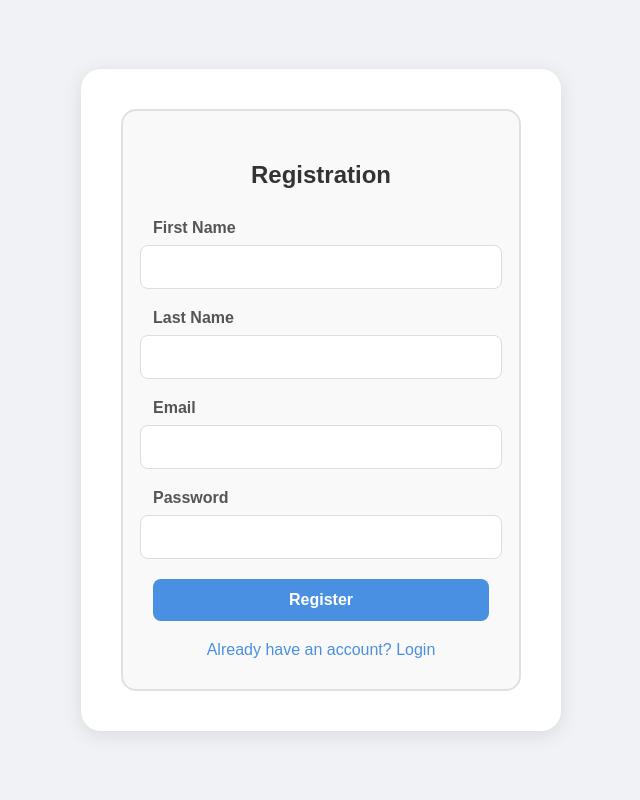
After one commit to tomsmith11/django-mo, a Django app: template myapp/templates/register.html in a window 1280 px wide. The commit adds this page. Shown: the whole page, without its empty margins (319-959 px from the left). Run offline with Django 5.2, Linux system fonts and the light colour scheme; the template is opened without the code that fills it, so the values that code supplies are empty; parts of the project's set-up code (start-up, migrations or seed data) failed here and were passed over.

Commit message:
Created new home login and register pages

```diff
--- /dev/null
+++ b/myapp/static/styles.css
@@ -0,0 +1,83 @@
+body {
+  font-family: Arial, sans-serif;
+  background-color: #f0f2f5;
+  margin: 0;
+  padding: 0;
+  display: flex;
+  justify-content: center;
+  align-items: center;
+  min-height: 100vh;
+}
+
+.container {
+  background-color: #ffffff;
+  border-radius: 20px;
+  box-shadow: 0 4px 20px rgba(0, 0, 0, 0.1);
+  padding: 40px;
+  width: 100%;
+  max-width: 400px;
+}
+
+.registration-form {
+  background-color: #f9f9f9;
+  border: 2px solid #e0e0e0;
+  border-radius: 15px;
+  padding: 30px;
+}
+
+.registration-form h2 {
+  text-align: center;
+  color: #333;
+  margin-bottom: 30px;
+  font-size: 24px;
+}
+
+.form-group {
+  margin-bottom: 20px;
+  display: flex;
+  flex-direction: column;
+  align-items: center;
+}
+
+label {
+  align-self: flex-start;
+  margin-bottom: 8px;
+  color: #555;
+  font-weight: bold;
+}
+
+input,
+button {
+  width: 100%;
+  padding: 12px;
+  border-radius: 8px;
+  font-size: 16px;
+}
+
+input {
+  border: 1px solid #ddd;
+  transition: border-color 0.3s ease, box-shadow 0.3s ease;
+}
+
+input:focus {
+  outline: none;
+  border-color: #4a90e2;
+  box-shadow: 0 0 0 3px rgba(74, 144, 226, 0.2);
+}
+
+button {
+  background-color: #4a90e2;
+  color: #fff;
+  border: none;
+  font-weight: bold;
+  cursor: pointer;
+  transition: background-color 0.3s ease, transform 0.1s ease;
+}
+
+button:hover {
+  background-color: #3a7bc8;
+}
+
+.container {
+  animation: fadeIn 0.5s ease-out;
+}
--- /dev/null
+++ b/myapp/templates/register.html
@@ -0,0 +1,49 @@
+<!DOCTYPE html>
+
+{% load static %}
+
+<html lang="en">
+  <head>
+    <meta charset="UTF-8" />
+    <meta name="viewport" content="width=device-width, initial-scale=1.0" />
+    <title>Registration Form</title>
+    <!-- Your existing style section remains the same -->
+    <link rel="stylesheet" href="{% static 'styles.css' %}" />
+  </head>
+  <body>
+    <div class="container">
+      <form
+        class="registration-form"
+        method="POST"
+        action="{% url 'register' %}"
+      >
+        {% csrf_token %}
+        <h2>Registration</h2>
+        <div class="form-group">
+          <label for="first_name">First Name</label>
+          <input type="text" id="first_name" name="first_name" required />
+        </div>
+        <div class="form-group">
+          <label for="last_name">Last Name</label>
+          <input type="text" id="last_name" name="last_name" required />
+        </div>
+        <div class="form-group">
+          <label for="email">Email</label>
+          <input type="email" id="email" name="email" required />
+        </div>
+        <div class="form-group">
+          <label for="password">Password</label>
+          <input type="password" id="password" name="password" required />
+        </div>
+        <button type="submit">Register</button>
+        <div style="text-align: center; margin-top: 20px">
+          <a
+            href="{% url 'login' %}"
+            style="color: #4a90e2; text-decoration: none"
+            >Already have an account? Login</a
+          >
+        </div>
+      </form>
+    </div>
+  </body>
+</html>
--- a/myapp/urls.py
+++ b/myapp/urls.py
@@ -3,8 +3,11 @@ from django.urls import path, include  # Ensure include is imported
 from myapp import views
 
 from django.urls import path
-from . import views  # Import views from the current directory
+from . import views
 
 urlpatterns = [
-    path('', views.home, name='home'),  # Home view from myapp
+    path('', views.home, name='home'),
+    path('register/', views.register_view, name='register'),
+    path('login/', views.login_view, name='login'),
+    path('logout/', views.logout_view, name='logout'),
 ]
```
Also changed, not shown: myapp/templates/home.html (+16 -108 lines), myapp/templates/login.html (added, +36 -0 lines).
